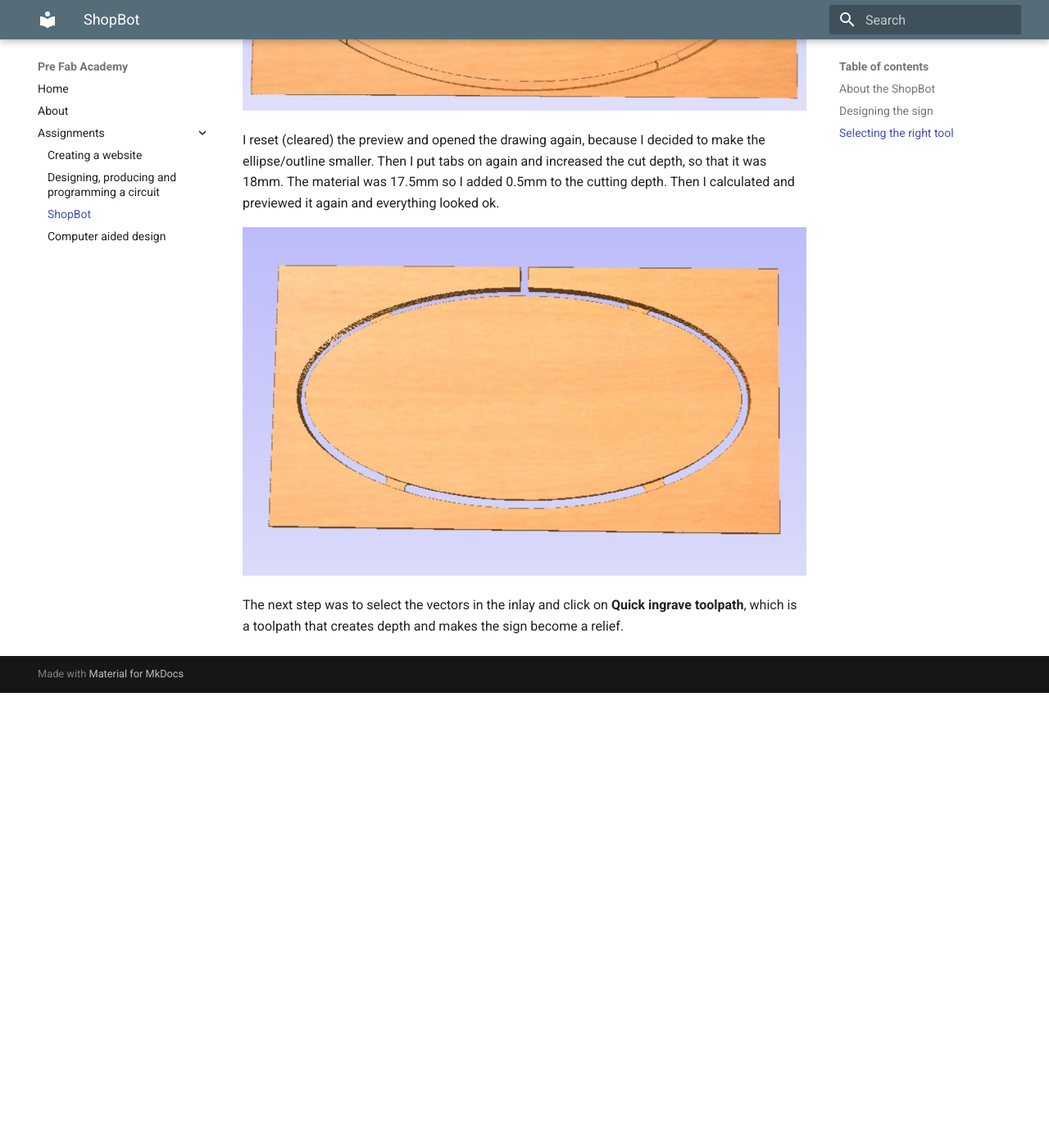
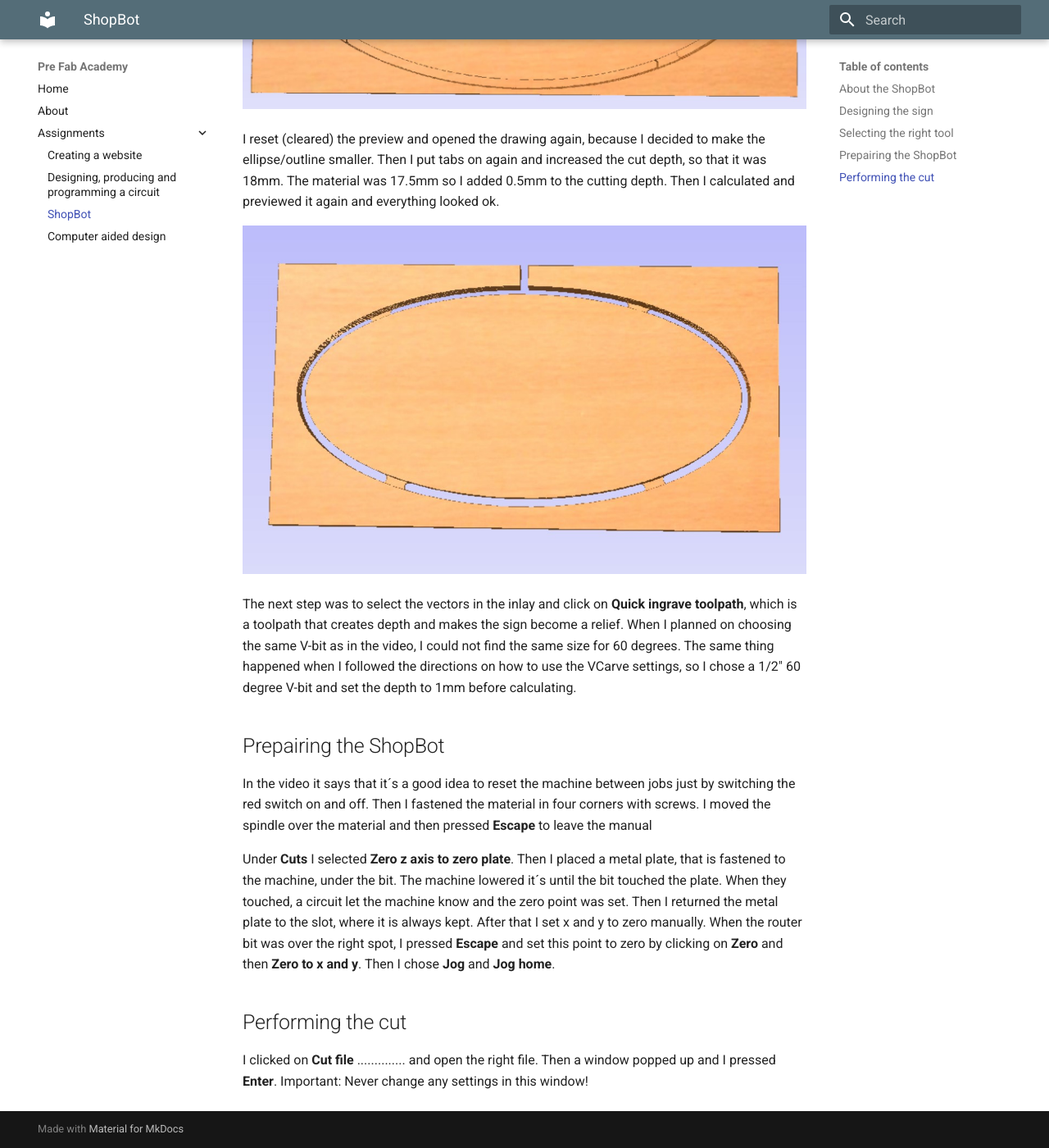
Before and after one commit to OlofH2/Before-Fab-Academy, an MkDocs documentation site: the page built from docs/ShopBot.md, in a window 1280 px wide and 1400 px high, scrolled down 3409 px. Shown: the whole window at 82% size. Built offline with MkDocs 1.6.1 and Material for MkDocs 9.7.7, drawn with Linux system fonts in a browser that asks for light colours; before the commit the page ends 4254 px from its top, so only the background shows below that; some of the changed text lies outside the part shown.

```diff
--- a/docs/ShopBot.md
+++ b/docs/ShopBot.md
@@ -3,14 +3,7 @@
 
 ##About the ShopBot
 
-CNC stands for Computer Numerical Control
-
-Router bits and end-mills
-
-Raster/bitmap vs. vector
-
-Speed: ips (inches per second)
-Can cut 2D (x and y) and we create 2D toolpath
+In the video it is explained that CNC stands for Computer Numerical Control and that the speed is measured in inches per second (ips).
 
 2.5D is usually used when making signs, so I would compare it to making a relief. Router travels by x and y axis and only uses the z-axis to go in and out of toolpaths. To do a 3D work you would have to design a 3D model.
 
@@ -19,6 +12,11 @@
 I used the program [VCarve pro](https://www.markdownguide.org/basic-syntax/) to design my sign.
 
 I began by filling in the size of the material I wanted to use. I wrote 382mm x 200mm. It is very important to always measure the thickness of the material because it can vary. I set the thickness to 17.5mm.
+
+
+!!! Job setup"
+
+    I began by filling in the size of the material I wanted to use. I wrote 382mm x 200mm. It is very important to always measure the thickness of the material because it can vary. I set the thickness to 17.5mm.
 
 ![JobSetup](img/JobSetup230x613.png)
 
@@ -57,4 +55,14 @@
 
 ![WillCutThrough](img/Preview_outline_willCutThrough.jpg)
 
-The next step was to select the vectors in the inlay and click on **Quick ingrave toolpath**, which is a toolpath that creates depth and makes the sign become a relief.
+The next step was to select the vectors in the inlay and click on **Quick ingrave toolpath**, which is a toolpath that creates depth and makes the sign become a relief. When I planned on choosing the same V-bit as in the video, I could not find the same size for 60 degrees. The same thing happened when I followed the directions on how to use the VCarve settings, so I chose a 1/2" 60 degree V-bit and set the depth to 1mm before calculating.
+
+##Prepairing the ShopBot
+
+In the video it says that it´s a good idea to reset the machine between jobs just by switching the red switch on and off. Then I fastened the material in four corners with screws. I moved the spindle over the material and then pressed **Escape** to leave the manual
+
+Under **Cuts** I selected **Zero z axis to zero plate**. Then I placed a metal plate, that is fastened to the machine, under the bit. The machine lowered it´s until the bit touched the plate. When they touched, a circuit let the machine know and the zero point was set. Then I returned the metal plate to the slot, where it is always kept. After that I set x and y to zero manually. When the router bit was over the right spot, I pressed **Escape** and set this point to zero by clicking on **Zero** and then **Zero to x and y**. Then I chose **Jog** and **Jog home**.
+
+##Performing the cut
+
+I clicked on **Cut file** .............. and open the right file. Then a window popped up and I pressed **Enter**. Important: Never change any settings in this window!
```
Also changed, not shown: docs/Circuit.md (+29 -11 lines), 1 other file.
